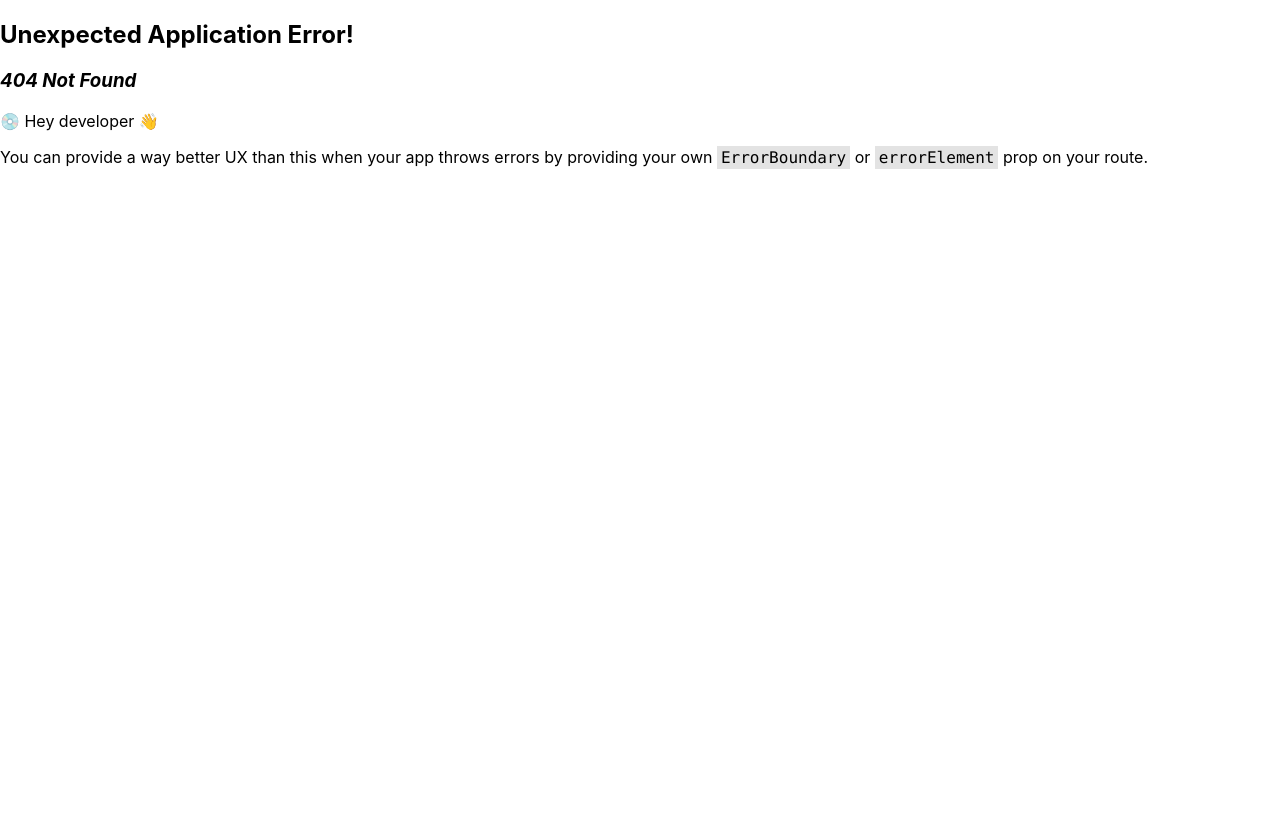
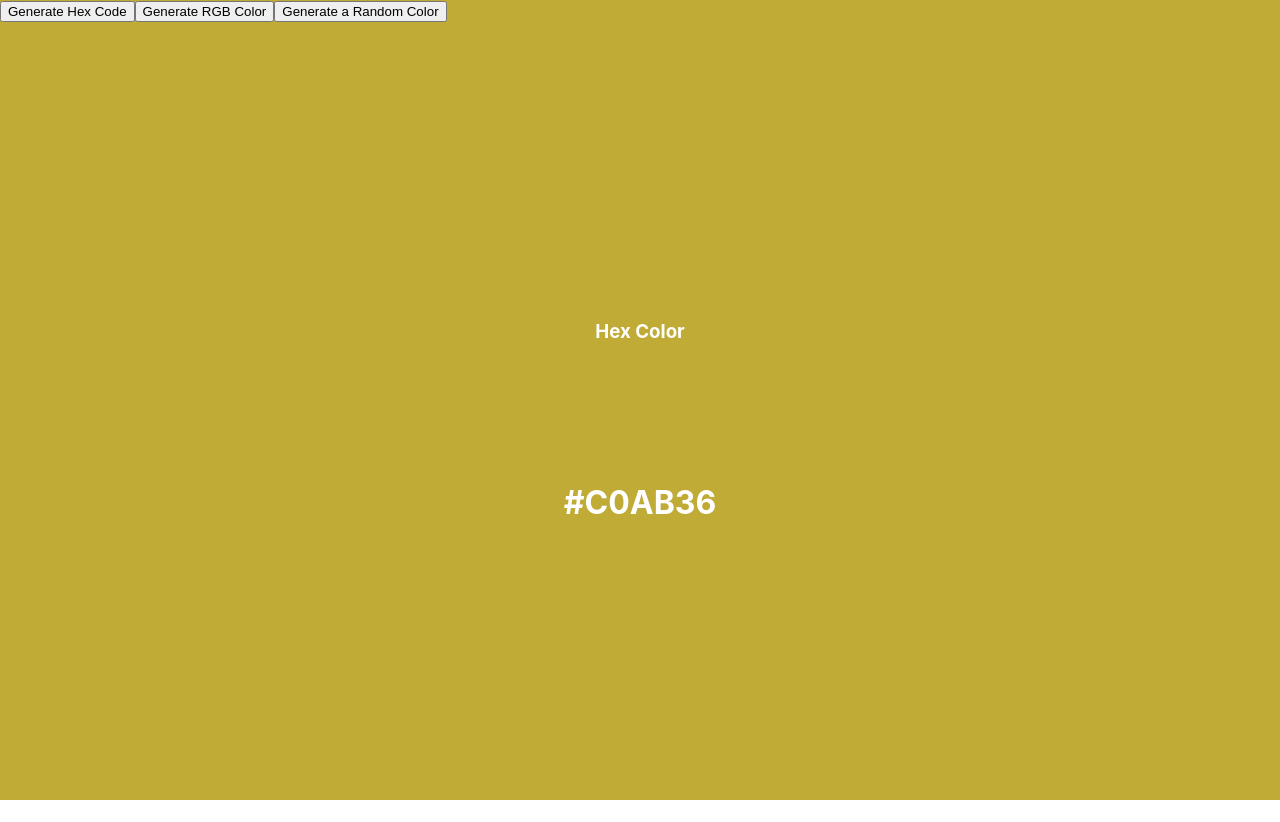
Before and after one commit to puneet-ahuja/react-fe-coding-round-questions, a React (Create React App) app: page /random-color-generator in a window 1280 px wide. Before the commit this address had no page. Before the commit the page ends 800 px from the top, so only its background shows below. Built offline with nearby package versions, Linux system fonts and the light colour scheme.

Commit message:
Added code for Random Color generator

```diff
--- a/src/components/Home/Home.js
+++ b/src/components/Home/Home.js
@@ -1,15 +1,20 @@
 import { Link } from "react-router-dom";
 
-const Home = () =>{
+const Home = () => {
+  return (
+    <div>
+      <h1>Home Implementation</h1>
+      <ul>
+        <li>
+          <Link to="/accordian">Accordian</Link>
+        </li>
 
-    return <div>
-        <h1>Home Implementation</h1>
-
-        <Link to='/accordian'>Accordian</Link>
-
-
+        <li>
+          <Link to="/random-color-generator">Random COlor Generator</Link>
+        </li>
+      </ul>
     </div>
-
-}
+  );
+};
 
 export default Home;
--- /dev/null
+++ b/src/components/RandomColorGenerator/RandomColorGenerator.css
@@ -0,0 +1,4 @@
+.container {
+    height: 100vh;
+    width: 100vw;
+}
--- /dev/null
+++ b/src/components/RandomColorGenerator/RandomColorGenerator.jsx
@@ -0,0 +1,86 @@
+import React, { useEffect, useState } from "react";
+import "./RandomColorGenerator.css";
+import generateRandomNumber from "./utils/generateRandomNumber";
+
+const RandomColorGenerator = () => {
+  // Set Default Black Color
+  const [color, setColor] = useState("#000000");
+  const [typeOfColor, setTypeOfColor] = useState("HEX");
+
+  useEffect(()=>{
+    typeOfColor === 'HEX' ? generateRandomHexColor(): generateRandomRGBColor()
+  },[typeOfColor])
+
+  const generateRandomHexColor = () => {
+
+    const hexOptions = ['0', '1' , '2', '3' , '4' , '5' , '6' , '7' , '8' , '9' , 'A' , 'B' , 'C' , 'D' , 'E'];
+
+    let hexColor = '#';
+
+    for (let index= 0 ; index < 6 ; index++){
+      hexColor += hexOptions[generateRandomNumber(hexOptions.length)];
+    }
+
+    setColor(hexColor)
+
+  }
+
+  const generateRandomRGBColor = () => {
+
+    const r = generateRandomNumber(255);
+    const g = generateRandomNumber(255);
+    const b = generateRandomNumber(255);
+
+    const hexColor = `rgb(${r},${g},${b})`;
+
+    setColor(hexColor);
+
+  }
+
+  return (
+    <div
+      className="container"
+      style={{
+        background: color,
+      }}
+    >
+      <button
+        onClick={() => {
+          setTypeOfColor("HEX");
+        }}
+      >
+        Generate Hex Code
+      </button>
+      <button
+        onClick={() => {
+          setTypeOfColor("RGB");
+        }}
+      >
+        Generate RGB Color
+      </button>
+      <button  onClick={() => {
+        typeOfColor === 'HEX' ? generateRandomHexColor() : generateRandomRGBColor()
+        }}
+        >Generate a Random Color</button>
+
+      <div style={{
+        display: "flex",
+        alignItems: "center",
+        justifyContent: "center",
+        gap: '100px',
+        flexDirection: 'column',
+        height: '100%',
+        color: '#fff'
+      }}>
+
+        <h3>
+          {typeOfColor === 'HEX'? 'Hex Color' : 'RGB Color'}
+        </h3>
+
+        <h1>{color}</h1>
+      </div>
+    </div>
+  );
+};
+
+export default RandomColorGenerator;
--- /dev/null
+++ b/src/components/RandomColorGenerator/utils/generateRandomNumber.js
@@ -0,0 +1,6 @@
+
+
+const generateRandomNumber = (length) => {
+    return Math.floor(Math.random() * length);
+}
+export default  generateRandomNumber;
```
Also changed, not shown: src/App.js (+7 -0 lines), src/components/RandomColorGenerator/README.md (added), 1 other file (tests, documents, lock files or other folders).
